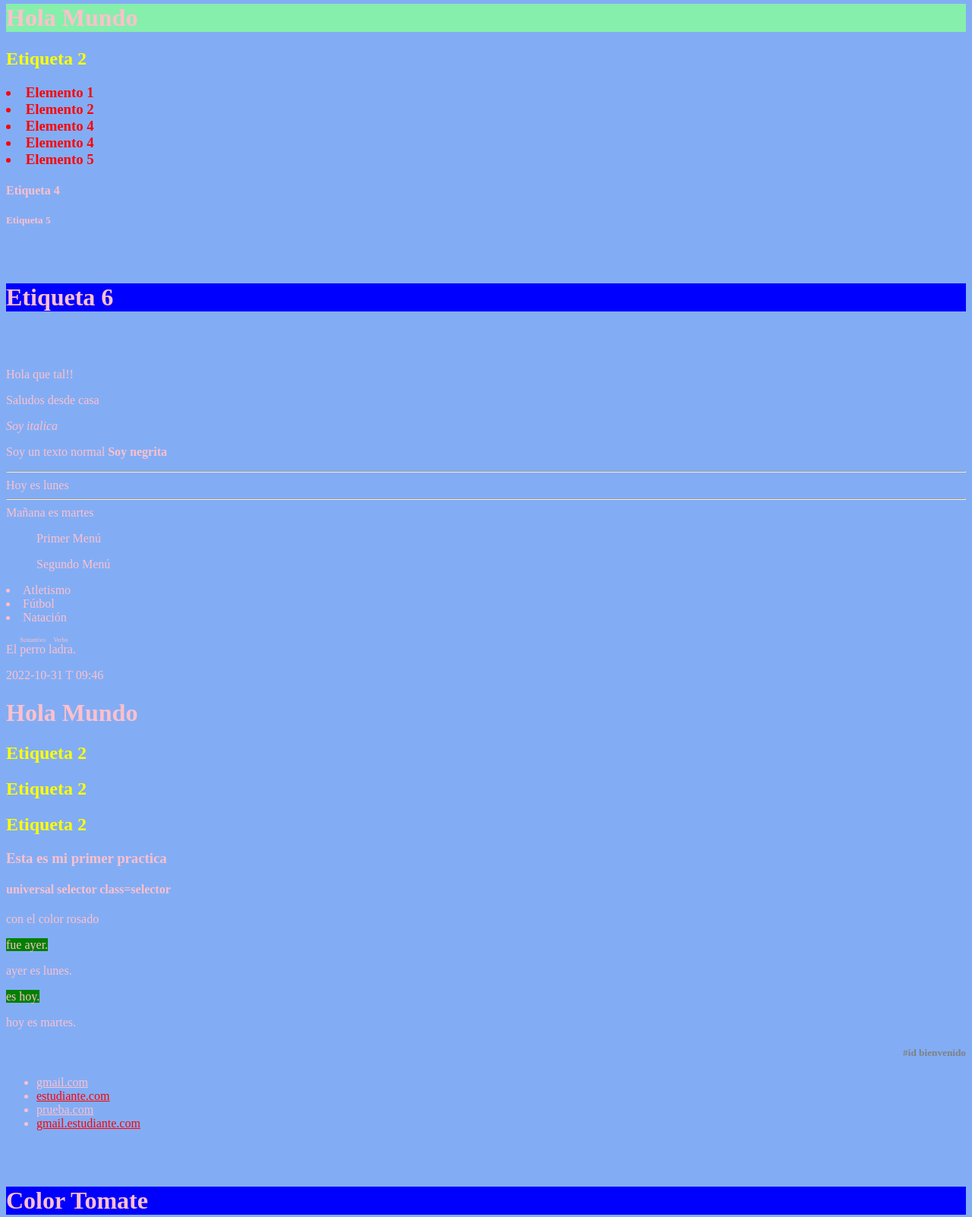
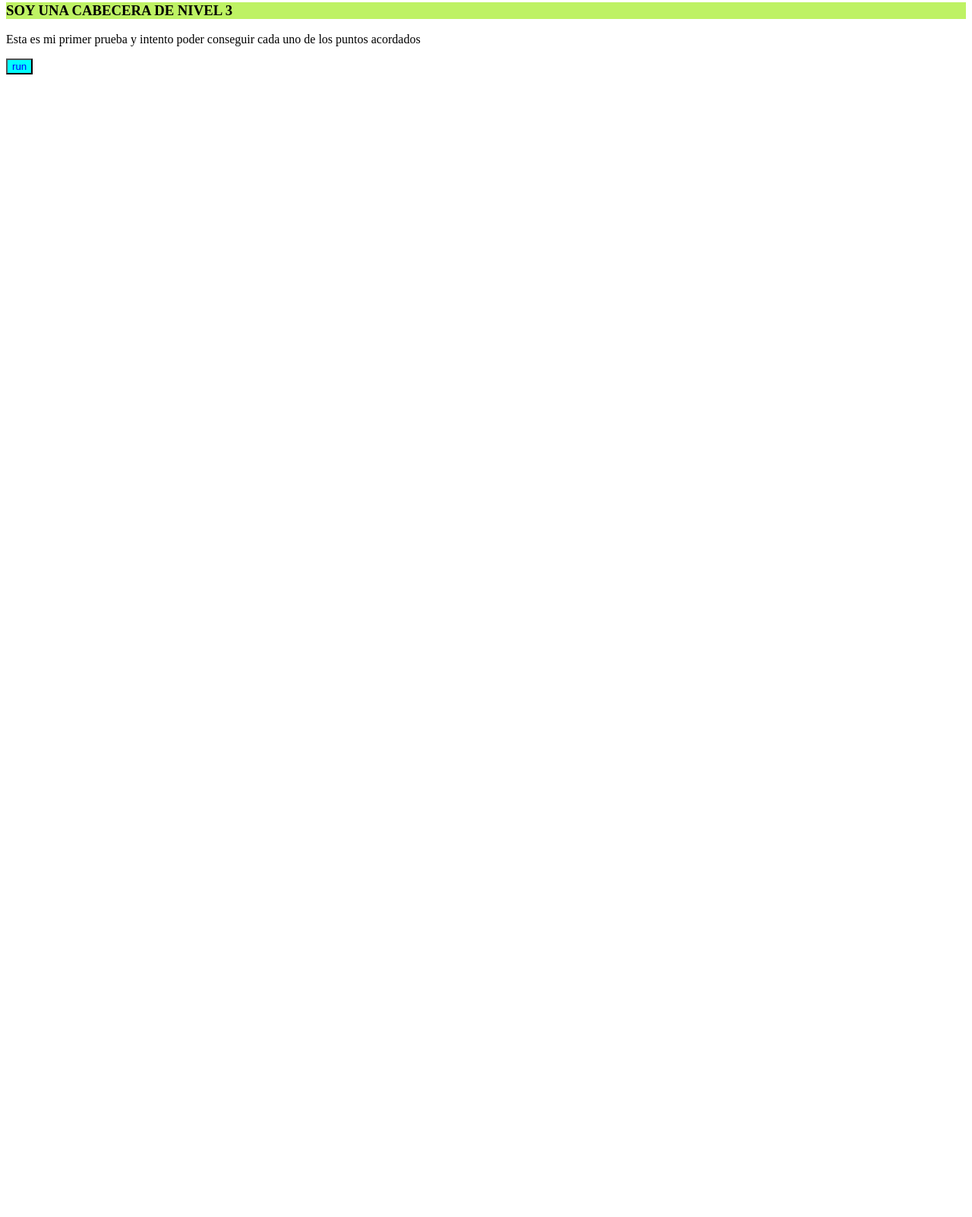
Before and after one commit to AsmadyLopez/Localrepol, a plain HTML site: page index.html in a window 1280 px wide. Shown: the part 16-1618 px from the top of the page at 76% size. After the commit the page ends 800 px from the top, so only its background shows below. Drawn offline with Linux system fonts and the light colour scheme.

Commit message:
Add files via upload

```diff
--- a/index.html
+++ b/index.html
@@ -1,113 +1,20 @@
 <!DOCTYPE html>
 <html>
 <head>
-    <style>
-        h2 {color: yellow;}
-        h6{font-size: xx-large;
-            background-color: blue;}
-        * {
-            color: pink;
-           }
-           lunes{
-            background-color: green;
-           }
-           #bienvenido{
-            color:grey;
-            text-align: right;
-           }
-           a[href*="estudiante"]{
-            color: red ;
-           }
-           .principal {
-            color:orange;
-           }
-
-
-          h3>li{
-            font-weight: 800;
-            color: red;
-          }
-          .element-1+li{
-            font-size: 45px;
-            color:blue;
-          }
-          .element-3~li{
-            text-decoration: underline;
-          }
-
-        </style>
     <meta charset='utf-8'>
     <meta http-equiv='X-UA-Compatible' content='IE=edge'>
-    <title><my-site></my-site></title>
+    <title>Asmady Farinango</title>
     <meta name='viewport' content='width=device-width, initial-scale=1'>
-    <link rel='stylesheet' type='text/css' media='screen' href='main.css'>
-    <script src='main.js'></script>
+    <link rel='stylesheet' type='text/css' media='screen' href='style.css'>
+    <script src='prueba.js'></script>
 </head>
-<body style="background-color: #82adf5 ;">
+<body>
 
-    <h1 style="background-color: rgb(134, 239, 172) ;">Hola Mundo</h1>
-    <h2>Etiqueta 2</h2>
-    <h3>
-        <li class="element -1">Elemento 1</li>
-                <li>Elemento 2</li>
-                <li class="element -3">Elemento 4</li>
-                <li>Elemento 4</li>
-                <li>Elemento 5</li>
+    <h3 id="Act" class="header3">SOY UNA CABECERA DE NIVEL 3</h3>
 
-    </h3>
-    <h4>Etiqueta 4</h4>
-    <h5>Etiqueta 5</h5>
-    <h6>Etiqueta 6</h6>
-    <p>Hola que tal!!</p>
-    <p>Saludos desde casa</p>
-    <i>Soy italica</i>
-    <p>
-        Soy un texto normal <b>Soy negrita</b>
+    <p id="Error">Esta es mi primer prueba y intento poder conseguir cada uno de los puntos acordados</p>
 
-    </p>
-
-    <hr>Hoy es lunes
-    <hr>Mañana es martes
-    <menu>Primer Menú </menu>
-    <menu>Segundo Menú</menu>
-    <li>Atletismo</li>
-    <li>Fútbol</li>
-    <li>Natación</li>
-    <p>El <ruby>perro<rp> (</rp><rt>Sustantivo</rt><rp>)</rp></ruby> <ruby>ladra<rp> (</rp><rt>Verbo</rp></ruby>.</p>
-        <time>2022-10-31 T 09:46</time>
-
-        <h1>Hola Mundo</h1>
-        <h2>Etiqueta 2</h2>
-        <h2>Etiqueta 2</h2>
-        <h2>Etiqueta 2</h2>
-        <h3>Esta es mi primer practica</h3>
-        <h4 class="selector">universal selector class=selector</h3>
-            <p>con el color rosado</p>
-
-            <lunes>fue ayer.</lunes>
-            <p>ayer es lunes.</p>
-            <lunes>es hoy.</lunes>
-            <p>hoy es martes.</p>
-
-            <h5 id = "bienvenido">#id bienvenido</h5>
-
-            <ul>
-                <li><a href="http://gmail.com">gmail.com</a></li>
-                <li><a href="http://estudiante.com">estudiante.com</a></li>
-                <li><a href="http://prueba.com">prueba.com</a></li>
-                <li><a href="http://gmail.estudiante.com">gmail.estudiante.com</a></li>
-
-            </ul>
-
-            <h6>Color Tomate</h6>
-            <h6 class="principal">No color tomate</h6>
-
-
-
-
-
-
-
+    <button class="button-text" onclick="mainFunction()">run</button>
 
 </body>
 </html>
--- /dev/null
+++ b/prueba.js
@@ -0,0 +1,8 @@
+console.log("BIENVENIDO A LA EVALUACIÓN DE JAVASCRIPT!!!")
+function mainFunction(){
+
+prinText=document.getElementById("Error").innerHTML
+alert(prinText)
+updateHeader=document.getElementById("Act").innerHTML="Cabecera Actualizada"
+
+}
--- /dev/null
+++ b/style.css
@@ -0,0 +1,8 @@
+.header3{
+    background-color: #bef264;
+}
+
+.button-text{
+    background-color: aqua;
+    color:blue;
+}
```
